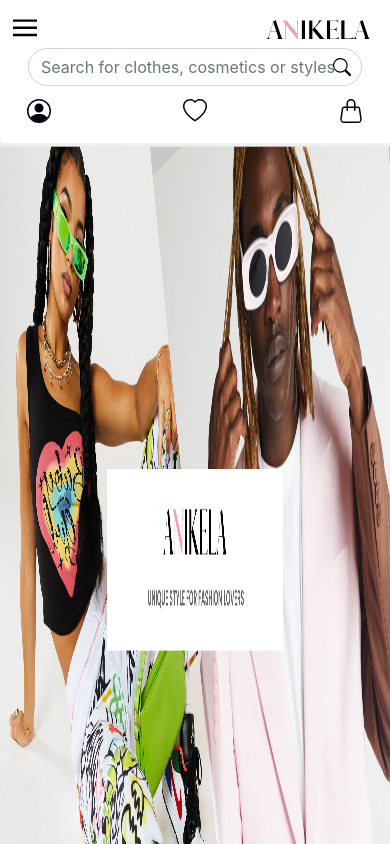
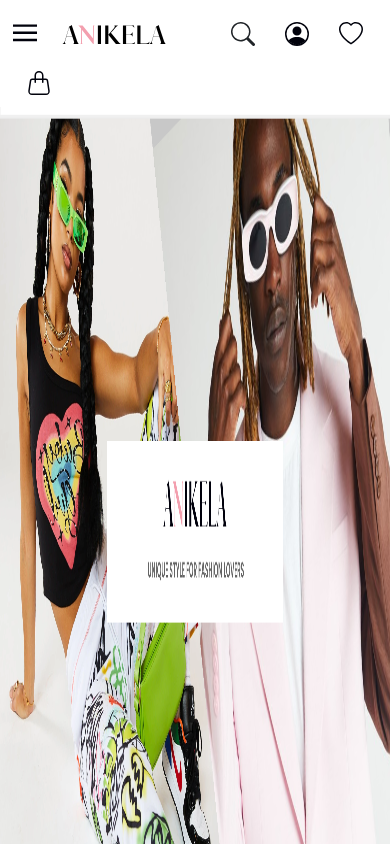
Before and after one commit to Coast-Information-Technology/anikela-ecommerce-customers-frontend, a React (Create React App) app: page / in a window 390 px wide. Shown: the top 844 px of the page. Built offline with nearby package versions, Linux system fonts and the light colour scheme.

Commit message:
fixed responsiveness issues of header

```diff
--- a/src/components/header/NavBar.tsx
+++ b/src/components/header/NavBar.tsx
@@ -1,12 +1,14 @@
 import React from "react";
-import MediaQuery from "react-responsive";
+import MediaQuery, { useMediaQuery } from "react-responsive";
 import { Link } from "react-router-dom";
 import logo from "../../assets/resources/logo.svg";
 import Icon from "../common/icon/Icon";
 import SideNavToggle from "../common/mobile_nav/SideNavToggle";
-import SearchBar from "../common/search_bar/SearchBar";
+import SearchBar, { SearchBarUtil } from "../common/search_bar/SearchBar";
 
 const NavBar: React.FC = () => {
+  const isTabletScreen = useMediaQuery({ query: "(max-width: 767px)" });
+  const innerSpaceClass = isTabletScreen ? "flex-grow-1" : "";
   const noOfItemsInCart: number = 0;
   return (
     <nav className="navbar">
@@ -14,7 +16,7 @@ const NavBar: React.FC = () => {
         <MediaQuery maxDeviceWidth={1023}>
           <SideNavToggle />
         </MediaQuery>
-        <Link to="/" className="">
+        <Link to="/" className={innerSpaceClass}>
           <img src={logo} alt="Anikela logo" className="logo" />
         </Link>
         <MediaQuery minDeviceWidth={1024}>
@@ -27,8 +29,8 @@ const NavBar: React.FC = () => {
             </Link>
           </div>
         </MediaQuery>
+        {isTabletScreen ? <SearchBarUtil /> : <SearchBar />}
 
-        <SearchBar />
         <MediaQuery minDeviceWidth={576}>
           <div className="nav-util">
             <Link to="dashboard">
```
